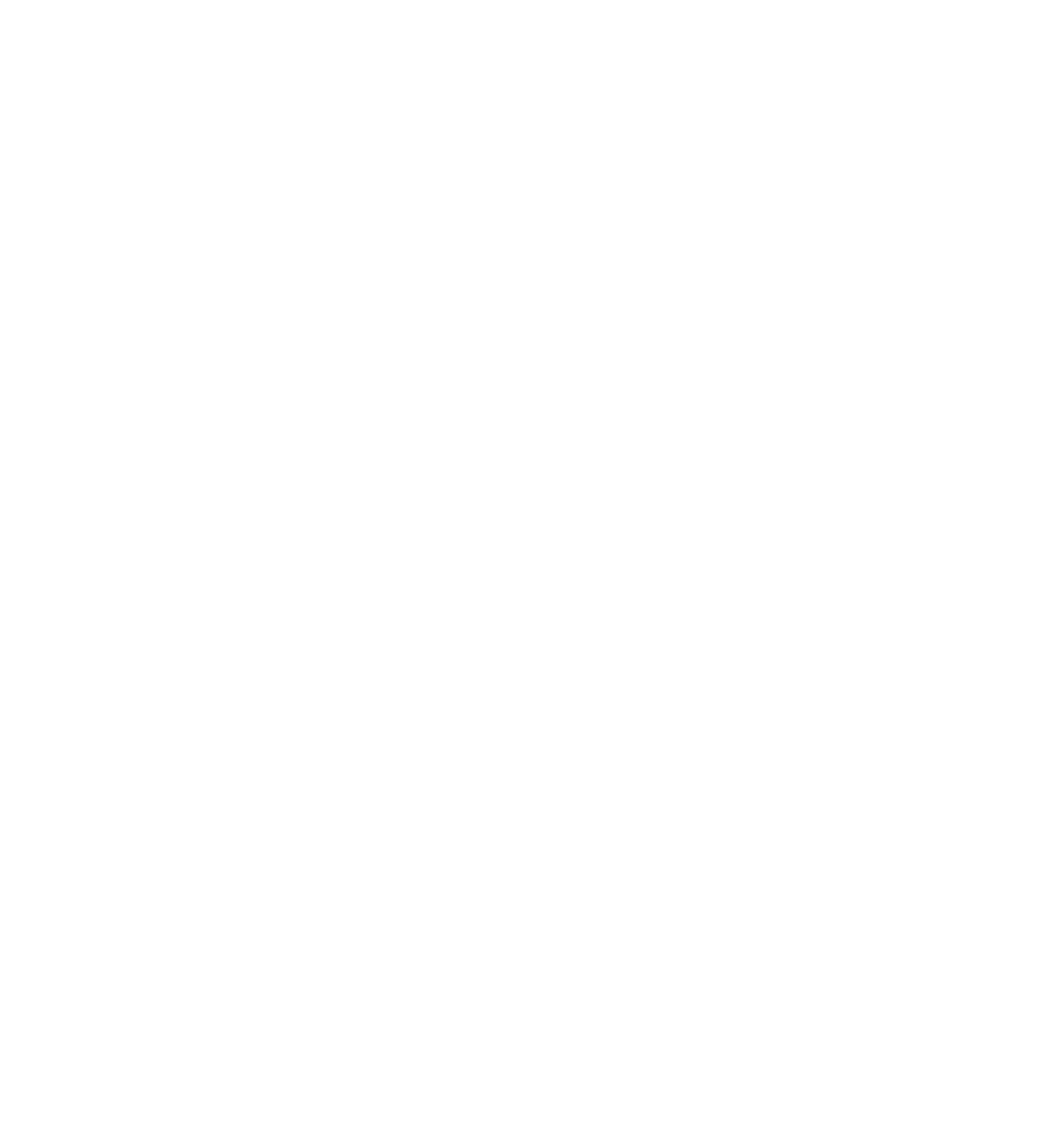
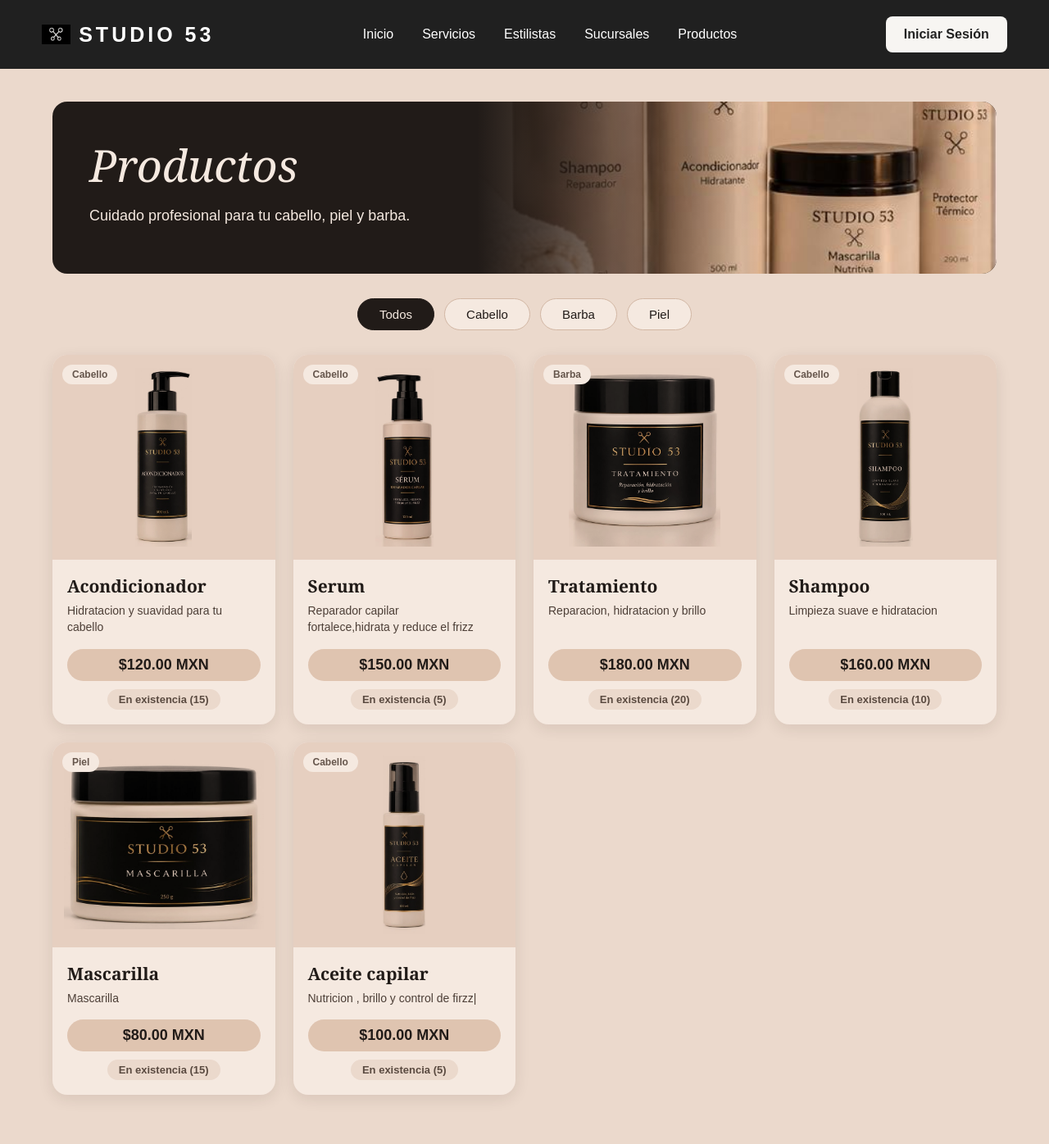
Before and after one commit to jm3342172-dotcom/pia_fdw, a Django app: page /productos/ in a window 1280 px wide. Before the commit the page is empty. Shown: the whole page at 82% size. Before the commit the page ends 800 px from the top, so only its background shows below. Run offline with Django 5.2, Linux system fonts and the light colour scheme; data comes from the database, SQL or seed files in the repository.

Commit message:
seccion productos terminada

```diff
--- a/contenido/static/contenido/estilos.css
+++ b/contenido/static/contenido/estilos.css
@@ -346,7 +346,6 @@ header {
 /* 5. IMAGEN DE SUCURSALES */
 
 .sucursales-imagen img {
-    flexbox: 1;
     min-width: 0;
     }
 
@@ -1003,3 +1002,199 @@ header {
         height: 300px;
     }
 }
+
+/* ==========================================
+   PAGINA DE PRODUCTOS - STUDIO 53
+========================================== */
+
+.pagina-productos {
+    background-color: #EBD9CC;
+    color: #211B18;
+    padding: 40px 5% 60px;
+}
+
+/* BANNER */
+
+.banner-productos {
+    display: flex;
+    max-width: 1200px;
+    margin: 0 auto 30px;
+    background-color: #211B18;
+    border-radius: 18px;
+    overflow: hidden;
+}
+
+.banner-productos-texto {
+    width: 45%;
+    padding: 40px 45px;
+    color: #F5E9E0;
+}
+
+.banner-productos-texto h1 {
+    font-family: Georgia, serif;
+    font-size: 54px;
+    font-style: italic;
+    font-weight: normal;
+    margin-bottom: 12px;
+}
+
+.banner-productos-texto p {
+    font-size: 18px;
+    line-height: 1.5;
+}
+
+.banner-productos-imagen {
+    position: relative;
+    width: 55%;
+    height: 210px;
+}
+
+.banner-productos-imagen img {
+    width: 100%;
+    height: 100%;
+    object-fit: cover;
+    object-position: center 62%;
+    display: block;
+}
+
+.banner-productos-imagen::before {
+    content: "";
+    position: absolute;
+    inset: 0;
+    background: linear-gradient(90deg, #211B18, transparent 55%);
+}
+
+/* FILTROS */
+
+.filtros-productos {
+    display: flex;
+    justify-content: center;
+    gap: 12px;
+    margin-bottom: 30px;
+}
+
+.filtro-producto {
+    padding: 10px 26px;
+    border: 1px solid #D2B7A4;
+    border-radius: 30px;
+    background-color: #F5E9E0;
+    color: #211B18;
+    font-size: 15px;
+    cursor: pointer;
+}
+
+.filtro-producto.activo {
+    background-color: #211B18;
+    border-color: #211B18;
+    color: #F5E9E0;
+}
+
+/* TARJETAS */
+
+.grid-productos {
+    display: grid;
+    grid-template-columns: repeat(4, 1fr);
+    gap: 22px;
+    max-width: 1200px;
+    margin: 0 auto;
+}
+
+.tarjeta-producto {
+    display: flex;
+    flex-direction: column;
+    background-color: #F5E9E0;
+    border-radius: 18px;
+    overflow: hidden;
+    box-shadow: 0 5px 18px rgba(50, 30, 20, 0.10);
+}
+
+.imagen-producto {
+    position: relative;
+    display: flex;
+    align-items: center;
+    justify-content: center;
+    height: 250px;
+    padding: 16px 14px;
+    background-color: #E6CFC0;
+}
+
+.imagen-producto img {
+    width: 100%;
+    height: 100%;
+    object-fit: contain;
+    mix-blend-mode: multiply;
+}
+
+.categoria-producto {
+    position: absolute;
+    top: 12px;
+    left: 12px;
+    padding: 5px 12px;
+    border-radius: 30px;
+    background-color: #F5E9E0;
+    color: #66564c;
+    font-size: 12px;
+    font-weight: bold;
+}
+
+.info-producto {
+    display: flex;
+    flex-direction: column;
+    flex: 1;
+    padding: 18px;
+}
+
+.info-producto h2 {
+    font-family: Georgia, serif;
+    font-size: 21px;
+    margin-bottom: 6px;
+}
+
+.descripcion-producto {
+    color: #4d3f37;
+    font-size: 14px;
+    line-height: 1.45;
+    margin-bottom: 16px;
+}
+
+.precio-producto {
+    margin-top: auto;
+    padding: 9px;
+    border-radius: 30px;
+    background-color: #DFC4B0;
+    text-align: center;
+    font-size: 18px;
+    font-weight: bold;
+}
+
+.stock-producto {
+    align-self: center;
+    margin-top: 10px;
+    padding: 5px 14px;
+    border-radius: 30px;
+    background-color: #EBD9CC;
+    color: #5a4a40;
+    font-size: 13px;
+    font-weight: bold;
+}
+
+.stock-producto.sin-stock {
+    background-color: #211B18;
+    color: #F5E9E0;
+}
+
+/* MENSAJES */
+
+.sin-productos {
+    grid-column: 1 / -1;
+    padding: 35px;
+    border-radius: 15px;
+    background-color: #F5E9E0;
+    text-align: center;
+}
+
+/* necesario para que el filtro oculte tarjetas y mensajes */
+.tarjeta-producto[hidden],
+.sin-productos[hidden] {
+    display: none;
+}
--- a/contenido/templates/contenido/productos.html
+++ b/contenido/templates/contenido/productos.html
@@ -0,0 +1,152 @@
+{% extends 'contenido/base.html' %}
+{% load static %}
+
+{% block titulo %}Productos | Studio 53{% endblock %}
+
+{% block contenido %}
+
+<section class="pagina-productos">
+
+    <!-- BANNER -->
+    <div class="banner-productos">
+
+        <div class="banner-productos-texto">
+            <h1>Productos</h1>
+            <p>Cuidado profesional para tu cabello, piel y barba.</p>
+        </div>
+
+        <div class="banner-productos-imagen">
+            <img src="{% static 'contenido/img/productos.jpeg' %}"
+                 alt="Productos de cuidado Studio 53">
+        </div>
+
+    </div>
+
+
+    <!-- FILTROS POR CATEGORIA -->
+    <div class="filtros-productos" role="group" aria-label="Filtrar productos por categoría">
+        <button type="button" class="filtro-producto activo" data-filtro="todos" aria-pressed="true">Todos</button>
+        <button type="button" class="filtro-producto" data-filtro="cabello" aria-pressed="false">Cabello</button>
+        <button type="button" class="filtro-producto" data-filtro="barba" aria-pressed="false">Barba</button>
+        <button type="button" class="filtro-producto" data-filtro="piel" aria-pressed="false">Piel</button>
+    </div>
+
+
+    <!-- PRODUCTOS DE LA BASE DE DATOS -->
+    <div class="grid-productos" aria-live="polite">
+
+        {% for producto in productos %}
+
+        <article class="tarjeta-producto{% if not producto.disponible or producto.stock == 0 %} agotado{% endif %}"
+                 data-categoria="{{ producto.categoria|lower }}">
+
+            <div class="imagen-producto">
+
+                {% with nombre=producto.nombre|lower %}
+
+                    {% if 'acondicionador' in nombre %}
+                        <img src="{% static 'contenido/img/producto-acondicionador.jpeg' %}"
+                             alt="{{ producto.nombre }}">
+
+                    {% elif 'serum' in nombre or 'serum' in nombre %}
+                        <img src="{% static 'contenido/img/producto-serum.jpeg' %}"
+                             alt="{{ producto.nombre }}">
+
+                    {% elif 'tratamiento' in nombre %}
+                        <img src="{% static 'contenido/img/producto-tratamiento.jpeg' %}"
+                             alt="{{ producto.nombre }}">
+
+                    {% elif 'shampoo' in nombre or 'champu' in nombre or 'champú' in nombre %}
+                        <img src="{% static 'contenido/img/producto-shampoo.jpeg' %}"
+                             alt="{{ producto.nombre }}">
+
+                    {% elif 'mascarilla' in nombre %}
+                        <img src="{% static 'contenido/img/producto-mascarilla.jpeg' %}"
+                             alt="{{ producto.nombre }}">
+
+                    {% elif 'aceite' in nombre %}
+                        <img src="{% static 'contenido/img/producto-aceite.jpeg' %}"
+                             alt="{{ producto.nombre }}">
+
+                    {% else %}
+                        <span class="sin-imagen-producto">Sin imagen</span>
+                    {% endif %}
+
+                {% endwith %}
+
+                <span class="categoria-producto">{{ producto.categoria|capfirst }}</span>
+
+            </div>
+
+            <div class="info-producto">
+
+                <h2>{{ producto.nombre }}</h2>
+
+                <p class="descripcion-producto">{{ producto.descripcion|capfirst|linebreaksbr }}</p>
+
+                <div class="precio-producto">
+                    ${{ producto.precio|floatformat:"2g" }} MXN
+                </div>
+
+                {% if not producto.disponible %}
+                    <span class="stock-producto sin-stock">No disponible</span>
+                {% elif producto.stock == 0 %}
+                    <span class="stock-producto sin-stock">Agotado</span>
+                {% else %}
+                    <span class="stock-producto">En existencia ({{ producto.stock }})</span>
+                {% endif %}
+
+            </div>
+
+        </article>
+
+        {% empty %}
+
+            <p class="sin-productos">Aun no hay productos registrados.</p>
+
+        {% endfor %}
+
+        <p class="sin-productos" id="sin-resultados" hidden>
+            No hay productos en esta categoria por ahora.
+        </p>
+
+    </div>
+
+</section>
+
+
+<!-- FILTRO DE CATEGORIAS -->
+<script>
+    (function () {
+        var botones = document.querySelectorAll('.filtro-producto');
+        var tarjetas = document.querySelectorAll('.tarjeta-producto');
+        var aviso = document.getElementById('sin-resultados');
+
+        function filtrar(categoria) {
+            var visibles = 0;
+
+            tarjetas.forEach(function (tarjeta) {
+                var cat = tarjeta.dataset.categoria.trim().toLowerCase();
+                var mostrar = (categoria === 'todos' || cat === categoria);
+                tarjeta.hidden = !mostrar;
+                if (mostrar) { visibles++; }
+            });
+
+            // Solo avisa si hay productos en total pero ninguno en esta categoría
+            aviso.hidden = !(tarjetas.length > 0 && visibles === 0);
+        }
+
+        botones.forEach(function (boton) {
+            boton.addEventListener('click', function () {
+                botones.forEach(function (b) {
+                    var activo = (b === boton);
+                    b.classList.toggle('activo', activo);
+                    b.setAttribute('aria-pressed', activo ? 'true' : 'false');
+                });
+                filtrar(boton.dataset.filtro);
+            });
+        });
+    })();
+</script>
+
+{% endblock %}
```
Also changed, not shown: contenido/static/contenido/img/producto-aceite.jpeg (added), contenido/static/contenido/img/producto-acondicionador.jpeg (added), contenido/static/contenido/img/producto-mascarilla.jpeg (added), contenido/static/contenido/img/producto-serum.jpeg (added), contenido/static/contenido/img/producto-shampoo.jpeg (added), contenido/static/contenido/img/producto-tratamiento.jpeg (added).
